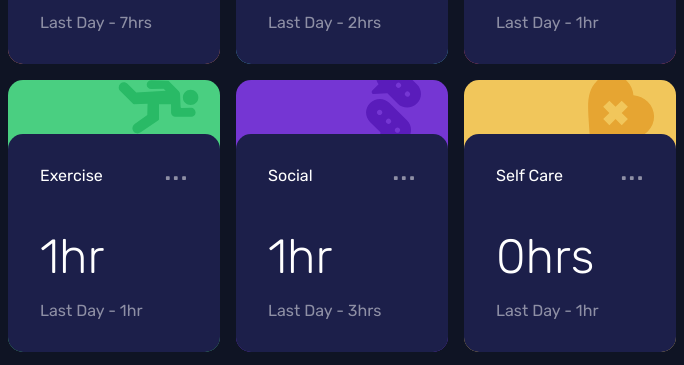
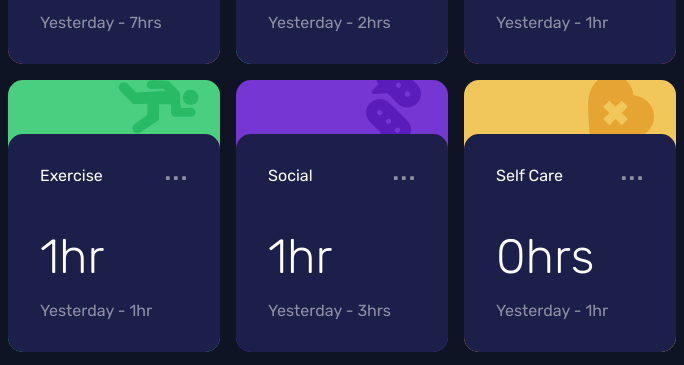
Before and after one commit to CarlosPujols/order-summary-component-main, a plain HTML site: page index.html in a window 1280 px wide. Both pictures are taken after a click on the button "Daily". Shown: the part 328-693 px from the top of the page, 412-1096 px from the left. Drawn offline with Linux system fonts and the light colour scheme.

Commit message:
Modified README file, added changes to JS and CSS to match challenge

```diff
--- a/app.js
+++ b/app.js
@@ -67,6 +67,7 @@ function loadDailyInfo(){
     dailyButton.style.color = "white";
     dailyButton.style.opacity = "100%";
     weeklyButton.style.opacity = "50%";
+    monthlyButton.style.opacity = "50%";
     console.log('Clicked Daily Button');
 
     fetch('data.json')
@@ -89,12 +90,12 @@ function loadDailyInfo(){
         currentExercise.innerHTML = Info[3].timeframes.daily.current + singleHourCheck(Info[3].timeframes.daily.current);
         currentSocial.innerHTML = Info[4].timeframes.daily.current + singleHourCheck(Info[4].timeframes.daily.current);
         currentSelfCare.innerHTML = Info[5].timeframes.daily.current + singleHourCheck(Info[5].timeframes.daily.current);
-	    previousWork.innerHTML = 'Last Day - '+Info[0].timeframes.daily.previous + singleHourCheck(Info[0].timeframes.daily.previous);
-        previousPlay.innerHTML = 'Last Day - '+Info[1].timeframes.daily.previous + singleHourCheck(Info[1].timeframes.daily.previous);
-        previousStudy.innerHTML = 'Last Day - '+Info[2].timeframes.daily.previous + singleHourCheck(Info[2].timeframes.daily.previous);
-        previousExercise.innerHTML = 'Last Day - '+Info[3].timeframes.daily.previous + singleHourCheck(Info[3].timeframes.daily.previous);
-        previousSocial.innerHTML = 'Last Day - '+Info[4].timeframes.daily.previous + singleHourCheck(Info[4].timeframes.daily.previous);
-        previousSelfCare.innerHTML = 'Last Day - '+Info[5].timeframes.daily.previous + singleHourCheck(Info[5].timeframes.daily.previous);
+	    previousWork.innerHTML = 'Yesterday - '+Info[0].timeframes.daily.previous + singleHourCheck(Info[0].timeframes.daily.previous);
+        previousPlay.innerHTML = 'Yesterday - '+Info[1].timeframes.daily.previous + singleHourCheck(Info[1].timeframes.daily.previous);
+        previousStudy.innerHTML = 'Yesterday - '+Info[2].timeframes.daily.previous + singleHourCheck(Info[2].timeframes.daily.previous);
+        previousExercise.innerHTML = 'Yesterday - '+Info[3].timeframes.daily.previous + singleHourCheck(Info[3].timeframes.daily.previous);
+        previousSocial.innerHTML = 'Yesterday - '+Info[4].timeframes.daily.previous + singleHourCheck(Info[4].timeframes.daily.previous);
+        previousSelfCare.innerHTML = 'Yesterday - '+Info[5].timeframes.daily.previous + singleHourCheck(Info[5].timeframes.daily.previous);
     })
 }
 
--- a/styles.css
+++ b/styles.css
@@ -304,7 +304,6 @@ body button{
         min-width: 95%;
     }
 
-
     .user-info{
         display: grid;
         grid-template-columns: repeat(3, 1fr);
@@ -349,7 +348,7 @@ body button{
 
     .dashboard-element .element-info h1{
         grid-area: e;
-        font-size: 2rem;
+        font-size: 1.8rem;
         margin-top: -5vh;
     }
 
```
Also changed, not shown: 1 other file.
